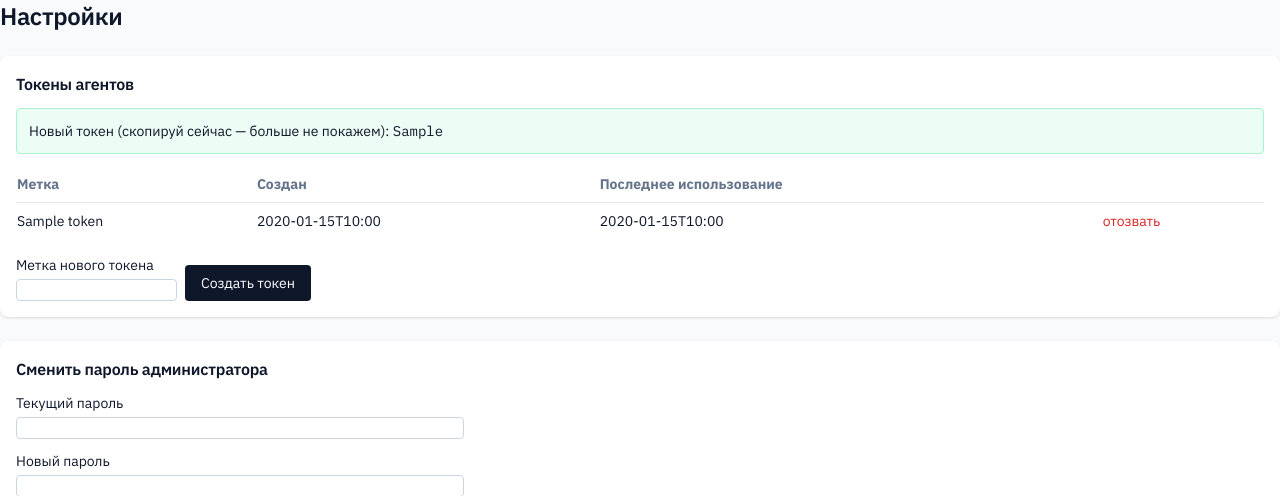
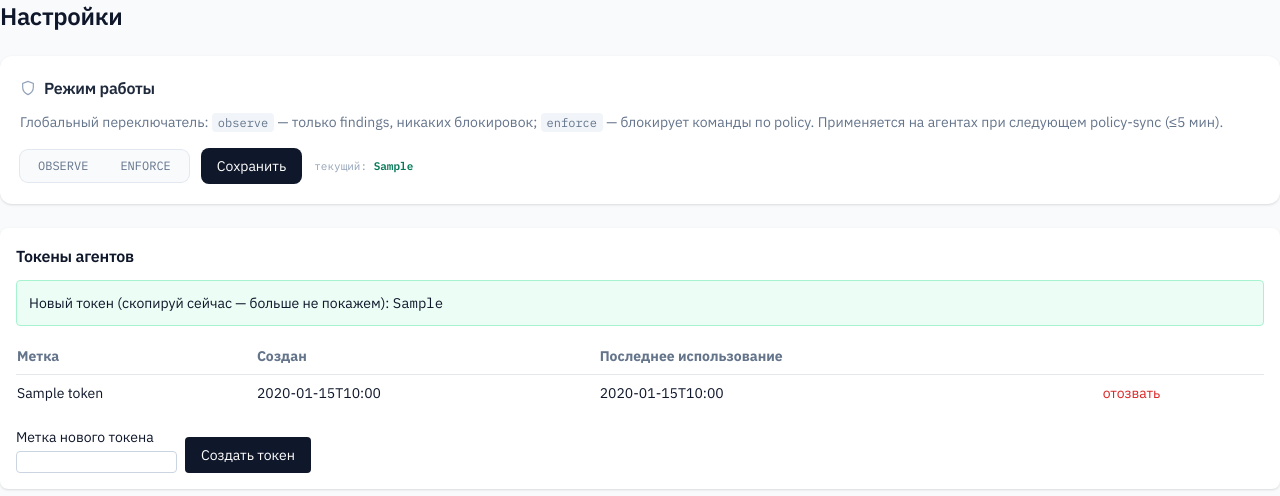
Before and after one commit to timderbak/ccguard, a Python web app: template src/ccguard/server/web/templates/settings.html in a window 1280 px wide. Shown: the top 496 px of the page. Run offline with Jinja, Linux system fonts and the light colour scheme; the template is opened without the code that fills it: most values are stand-ins (such as "Sample title", 1, 10 or a date in 2020); some libraries are stand-ins or nearby versions; some web fonts are replaced.

Commit message:
feat(settings): admin UI toggle for enforcement_mode (observe ↔ enforce)
New radio segmented control on /settings — flip between observe (findings
only, no blocks) and enforce (deny by policy). POST /settings/enforcement-mode
writes SettingsRecord; /api/v1/policy reads it and injects the live value
into the served policy, so agents pick up the new mode on next sync without
editing YAML or restarting. ETag suffix +em-{obs|enf} invalidates cached
policy when the toggle flips.

Co-Authored-By: Claude Opus 4.7 (1M context) <noreply@anthropic.com>

```diff
--- a/src/ccguard/server/web/templates/settings.html
+++ b/src/ccguard/server/web/templates/settings.html
@@ -2,6 +2,35 @@
 {% block title %}ccguard — настройки{% endblock %}
 {% block content %}
 <h2 class="text-2xl font-semibold mb-6">Настройки</h2>
+
+<section class="bg-white rounded-xl shadow p-5 mb-6">
+    <h3 class="font-semibold mb-3 flex items-center gap-2 text-slate-800">
+        <svg viewBox="0 0 24 24" fill="none" stroke="currentColor" stroke-width="1.8" class="w-4 h-4 text-slate-400"><path d="M12 2 4 5v6c0 5 3.5 9 8 11 4.5-2 8-6 8-11V5l-8-3Z"/></svg>
+        Режим работы
+    </h3>
+    <p class="text-sm text-slate-500 mb-4">Глобальный переключатель: <code class="cc-mono text-xs bg-slate-100 px-1.5 py-0.5 rounded">observe</code> — только findings, никаких блокировок;
+        <code class="cc-mono text-xs bg-slate-100 px-1.5 py-0.5 rounded">enforce</code> — блокирует команды по policy.
+        Применяется на агентах при следующем policy-sync (≤5 мин).</p>
+    <form method="POST" action="/settings/enforcement-mode" class="flex items-center gap-3">
+        <input type="hidden" name="csrf_token" value="{{ csrf_token }}" />
+        <div class="inline-flex rounded-lg ring-1 ring-slate-200 bg-slate-50 p-0.5">
+            <label class="cursor-pointer">
+                <input type="radio" name="mode" value="observe" class="peer sr-only" {% if enforcement_mode == "observe" %}checked{% endif %} />
+                <span class="block px-4 py-1.5 cc-mono text-xs uppercase rounded-md peer-checked:bg-emerald-600 peer-checked:text-white text-slate-500 transition-colors">
+                    observe
+                </span>
+            </label>
+            <label class="cursor-pointer">
+                <input type="radio" name="mode" value="enforce" class="peer sr-only" {% if enforcement_mode == "enforce" %}checked{% endif %} />
+                <span class="block px-4 py-1.5 cc-mono text-xs uppercase rounded-md peer-checked:bg-red-600 peer-checked:text-white text-slate-500 transition-colors">
+                    enforce
+                </span>
+            </label>
+        </div>
+        <button type="submit" class="bg-slate-900 text-white text-sm rounded-lg px-4 py-2 hover:bg-slate-800">Сохранить</button>
+        <span class="cc-mono text-[11px] text-slate-400">текущий: <b class="{% if enforcement_mode == 'enforce' %}text-red-600{% else %}text-emerald-700{% endif %}">{{ enforcement_mode }}</b></span>
+    </form>
+</section>
 
 <section class="bg-white rounded-lg shadow p-4 mb-6">
     <h3 class="font-semibold mb-3">Токены агентов</h3>
```
Also changed, not shown: src/ccguard/server/api/policy.py (+13 -5 lines), src/ccguard/server/web/routes.py (+28 -1 lines), tests/integration/test_enforcement_mode_toggle.py (added, +112 -0 lines).
